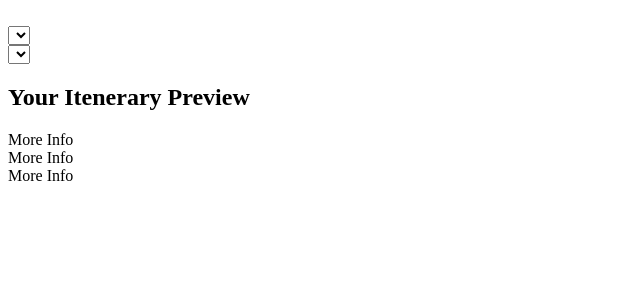
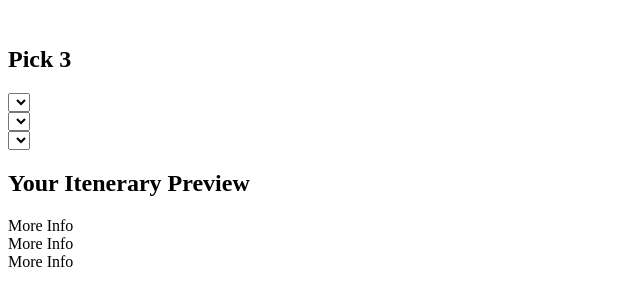
Before and after one commit to heymonicakay/holiday-road, a plain HTML site: page index.html in a window 1280 px wide. Shown: the whole page, without its empty margins (0-640 px from the left). Drawn offline with Linux system fonts and the light colour scheme; no server answers.

Commit message:
edited html.

```diff
--- a/index.html
+++ b/index.html
@@ -21,6 +21,11 @@
 
 
         <section class="selector-section container__select-list">
+
+            <article class="container--all-selectors">
+                <h2 class="h2 heading heading--select-section">
+                    Pick 3
+                </h2>
                 <div class="container--nat-park-select">
                     <select class="dropdown dropdown--nat-park">
                     </select>
@@ -29,6 +34,12 @@
                     <select class="dropdown dropdown--eat">
                     </select>
                 </div>
+                <div class="container--eat-select">
+                    <select class="dropdown dropdown--eat">
+                    </select>
+                </div>
+            </article>
+
         </section>
 
         <article class="container--forecast">
```
